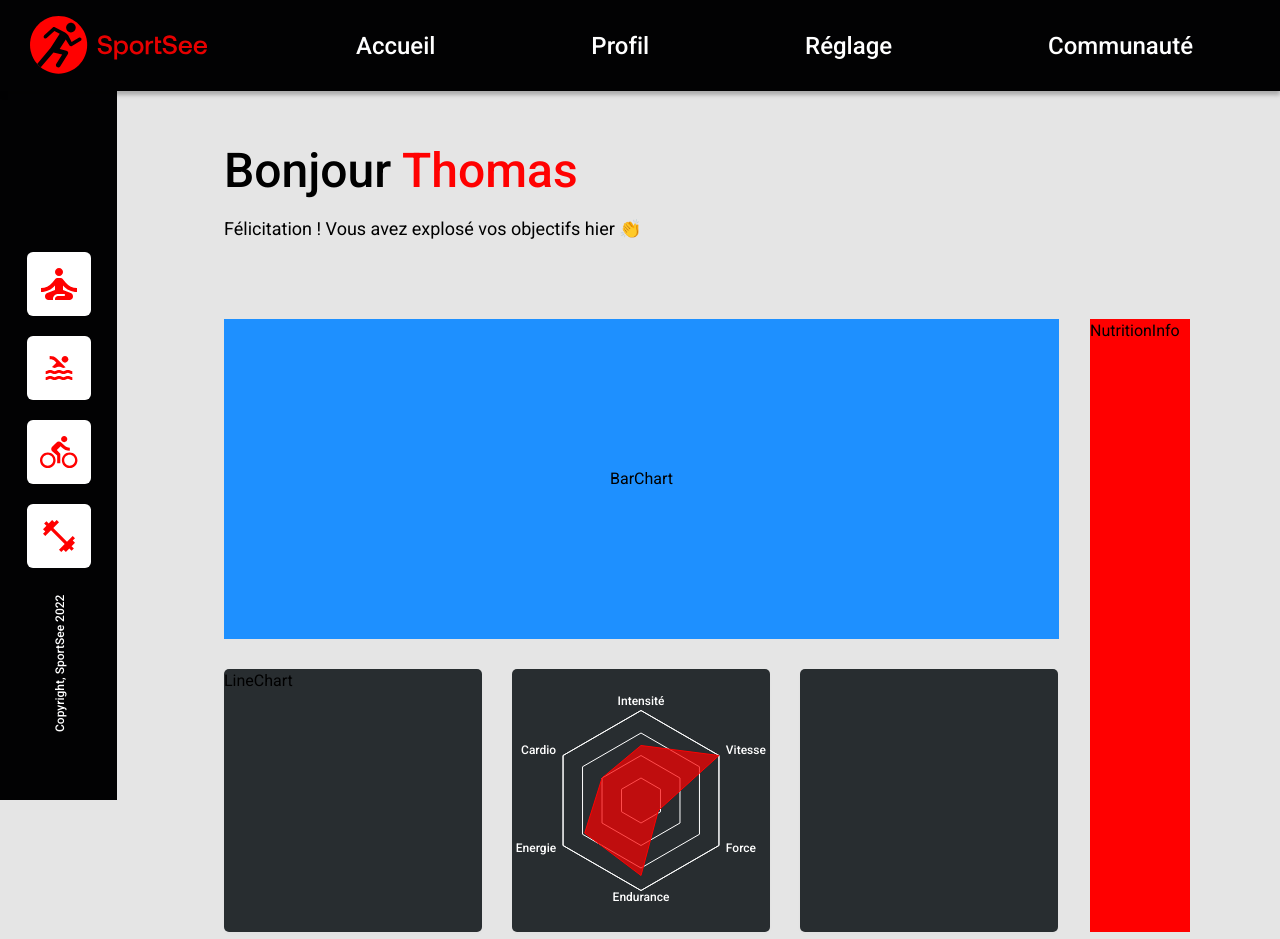
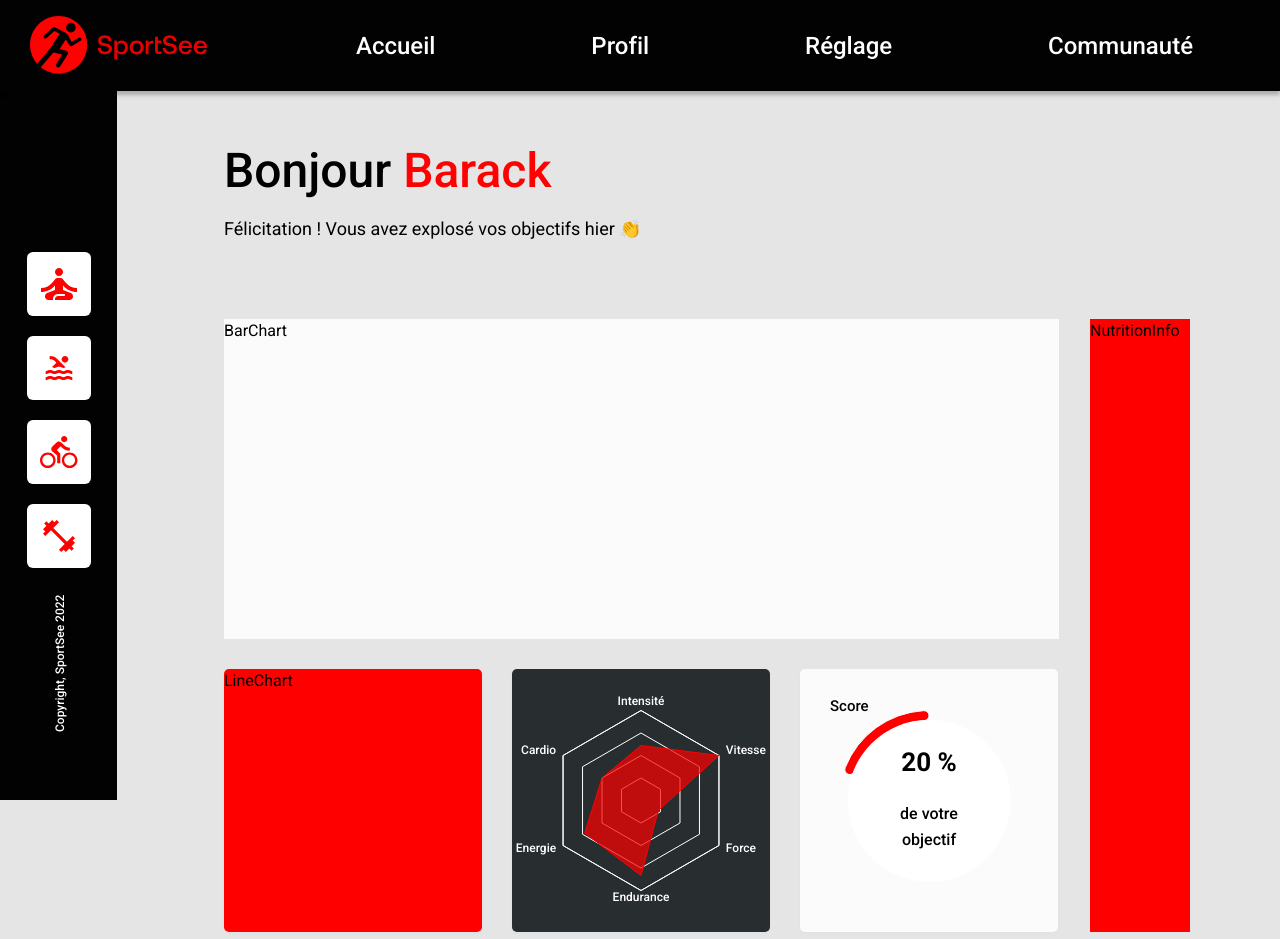
Before and after one commit to Nabil-Y/Nabil_Yassine_12_22052022, a React (Vite) app: page / in a window 1280 px wide. Built offline with nearby package versions, Linux system fonts and the light colour scheme.

Commit message:
add Context and complete radial chart

```diff
--- a/src/components/Dashboard/BottomCharts.module.css
+++ b/src/components/Dashboard/BottomCharts.module.css
@@ -4,7 +4,7 @@
 }
 
 .bottom-chart {
-  background-color: #282d30;
+  position: relative;
   height: 263px;
   width: 258px;
   margin-right: 30px;
@@ -13,3 +13,15 @@
 .bottom-chart:last-child {
   margin-right: 0;
 }
+
+.spider-chart {
+  background-color: #282d30;
+}
+
+.line-chart {
+  background-color: #ff0000;
+}
+
+.radial-chart {
+  background-color: var(--grey-card-bg);
+}
--- a/src/components/Dashboard/BottomCharts.tsx
+++ b/src/components/Dashboard/BottomCharts.tsx
@@ -10,16 +10,19 @@ import styles from "./BottomCharts.module.css";
  * @returns Bottom Charts component
  */
 const BottomCharts = (): ReactElement => {
-  const charts: ReactElement[] = [
-    <LineChart />,
-    <SpiderChart />,
-    <RadialChart />,
+  const charts: [ReactElement, string][] = [
+    [<LineChart />, "line-chart"],
+    [<SpiderChart />, "spider-chart"],
+    [<RadialChart />, "radial-chart"],
   ];
   return (
     <div className={styles["bottom-charts"]}>
-      {charts.map((chart, index) => (
-        <Card key={index + " bottom-chart"} className={styles["bottom-chart"]}>
-          {chart}
+      {charts.map((item) => (
+        <Card
+          key={item[1]}
+          className={`${styles["bottom-chart"]} ${styles[item[1]]}`}
+        >
+          {item[0]}
         </Card>
       ))}
     </div>
--- a/src/components/Dashboard/charts/BarChart.module.css
+++ b/src/components/Dashboard/charts/BarChart.module.css
@@ -1,7 +1,5 @@
 .bar-chart {
-  display: grid;
-  place-items: center;
-  background: dodgerblue;
+  background: var(--grey-card-bg);
   height: 320px;
   width: 835px;
 }
--- a/src/components/Dashboard/charts/RadialChart.module.css
+++ b/src/components/Dashboard/charts/RadialChart.module.css
@@ -0,0 +1,37 @@
+.label {
+  position: absolute;
+  top: 50%;
+  left: 50%;
+  transform: translate(-50%, -50%);
+
+  display: flex;
+  flex-direction: column;
+  justify-content: center;
+
+  width: 63%;
+  aspect-ratio: 1 / 1;
+  border-radius: 50%;
+  background-color: var(--white);
+
+  font-weight: 500;
+  font-size: 16px;
+  line-height: 26px;
+  text-align: center;
+}
+
+.score {
+  font-weight: 700;
+  font-size: 26px;
+}
+
+.kpi {
+  position: absolute;
+  left: 11.63%;
+  right: 73.26%;
+  top: 9.13%;
+  bottom: 81.75%;
+
+  font-weight: 500;
+  font-size: 15px;
+  line-height: 26px;
+}
--- a/src/components/Dashboard/charts/RadialChart.tsx
+++ b/src/components/Dashboard/charts/RadialChart.tsx
@@ -1,30 +1,49 @@
-import { ReactElement } from "react";
+import { ReactElement, useContext } from "react";
+import Context from "../../../store/data-context";
 import { ResponsiveContainer, PieChart, Pie } from "recharts";
-import MockApi from "../../../utils/mock-api";
+import styles from "./RadialChart.module.css";
 
 /**
  * RadialChart Function
  * @returns Radial Chart component
  */
 const RadialChart = (): ReactElement => {
-  const userData = MockApi.getUserMainDataById(12);
+  const ctx = useContext(Context);
+  const userScore: number | undefined = ctx.API.getUserMainDataById(
+    ctx.id
+  )?.score;
   const formattedData = [
     {
       name: "Score",
-      value: userData?.score,
+      value: userScore,
     },
   ];
+
   return (
+    <>
       <ResponsiveContainer width="100%" height="100%">
         <PieChart>
           <Pie
             data={formattedData}
             dataKey="value"
             nameKey="name"
-          fill="#8884d8"
+            fill="#FF0000"
+            innerRadius={80}
+            outerRadius={90}
+            startAngle={90}
+            endAngle={userScore ? 90 + userScore * 360 : 0}
+            cornerRadius="50%"
           />
         </PieChart>
       </ResponsiveContainer>
+      <span className={styles.kpi}>Score</span>
+      <div className={styles.label}>
+        <span className={styles.score}>{`${
+          userScore ? userScore * 100 : "0"
+        } %`}</span>
+        <br /> de votre <br /> objectif
+      </div>
+    </>
   );
 };
 
--- a/src/components/Dashboard/charts/SpiderChart.tsx
+++ b/src/components/Dashboard/charts/SpiderChart.tsx
@@ -1,3 +1,6 @@
+import { ReactElement, useContext } from "react";
+import Context from "../../../store/data-context";
+import { userPerformance, userPerformanceData } from "../../../customTypes";
 import {
   Radar,
   RadarChart,
@@ -5,22 +8,22 @@ import {
   PolarAngleAxis,
   ResponsiveContainer,
 } from "recharts";
-import MockApi from "../../../utils/mock-api";
-import { userPerf, userPerfData } from "../../../customTypes";
 
 /**
  * SpiderChart Function
  * @returns Spider Chart component
  */
-const SpiderChart = () => {
-  const userPerf: userPerf = MockApi.getUserPerformanceById(12)!;
-  const formattedData: userPerfData[] = [];
+const SpiderChart = (): ReactElement => {
+  const ctx = useContext(Context);
+  const userPerformance: userPerformance | undefined =
+    ctx.API.getUserPerformanceById(ctx.id);
+  const formattedData: userPerformanceData[] = [];
 
-  userPerf?.data.map((item) => {
+  userPerformance?.data.map((item) => {
     formattedData.push({
-      activity: userPerf.kind[item.kind],
+      activity: userPerformance.kind[item.kind],
       value: item.value,
-    } as userPerfData);
+    } as userPerformanceData);
   });
 
   return (
--- a/src/components/Welcome/Welcome.tsx
+++ b/src/components/Welcome/Welcome.tsx
@@ -1,17 +1,26 @@
-import { ReactElement } from "react";
+import { ReactElement, useContext } from "react";
+import Context from "../../store/data-context";
 import styles from "./Welcome.module.css";
 
 /**
  * Welcome Function
  * @returns Welcome Component (top section of main tag)
  */
-const Welcome = (): ReactElement => {
+const Welcome = (props: { onClick: () => void }): ReactElement => {
+  const ctx = useContext(Context);
+  const firstName: string | undefined = ctx.API.getUserMainDataById(ctx.id)
+    ?.userInfos.firstName;
+
+  // const firstName: string = ;
   return (
     <section className={styles.welcome}>
       <h1 className={styles.title}>
-        Bonjour <span className={styles.name}>Thomas</span>
+        Bonjour{" "}
+        <span className={styles.name}>
+          {firstName ? firstName : "Visiteur"}
+        </span>
       </h1>
-      <div className={styles.info}>
+      <div className={styles.info} onClick={props.onClick}>
         Félicitation ! Vous avez explosé vos objectifs hier 👏
       </div>
     </section>
--- a/src/pages/Home.tsx
+++ b/src/pages/Home.tsx
@@ -1,8 +1,10 @@
-import { ReactElement } from "react";
+import { ReactElement, useState } from "react";
 import HorizontalNavbar from "../components/layout/HorizontalNavbar";
 import VerticalNavbar from "../components/layout/VerticalNavbar";
 import Welcome from "../components/Welcome/Welcome";
 import Dashboard from "../components/Dashboard/Dashboard";
+import Context from "../store/data-context";
+import MockApi from "..//utils/mock-api";
 import styles from "./Home.module.css";
 
 /**
@@ -10,13 +12,19 @@ import styles from "./Home.module.css";
  * @returns the content of the home page
  */
 const Home = (): ReactElement => {
+  const [id, setId] = useState(12);
+  const clickHandler = (): void => {
+    id === 12 ? setId(18) : setId(12);
+  };
   return (
     <>
       <HorizontalNavbar />
       <VerticalNavbar />
       <main className={styles.main}>
-        <Welcome />
-        <Dashboard />
+        <Context.Provider value={{ id: id, setId: clickHandler, API: MockApi }}>
+          <Welcome onClick={clickHandler} />
+          <Dashboard />
+        </Context.Provider>
       </main>
     </>
   );
--- /dev/null
+++ b/src/store/data-context.tsx
@@ -0,0 +1,13 @@
+import { createContext } from "react";
+import MockApi from "../utils/mock-api";
+
+/**
+ * App context for the main content
+ */
+const DataContext = createContext({
+  id: 12,
+  setId: () => {},
+  API: MockApi,
+});
+
+export default DataContext;
--- a/src/utils/mock-data.tsx
+++ b/src/utils/mock-data.tsx
@@ -9,7 +9,7 @@ const USER_MAIN_DATA = [
       lastName: "Odama",
       age: 41,
     },
-    todayScore: 0.2,
+    score: 0.2,
     keyData: {
       calorieCount: 2030,
       proteinCount: 215,
```
Also changed, not shown: src/customTypes.tsx (+39 -2 lines), 33 other files (tests, documents, lock files or other folders). Lines whose indentation alone changed are shown as unchanged.
